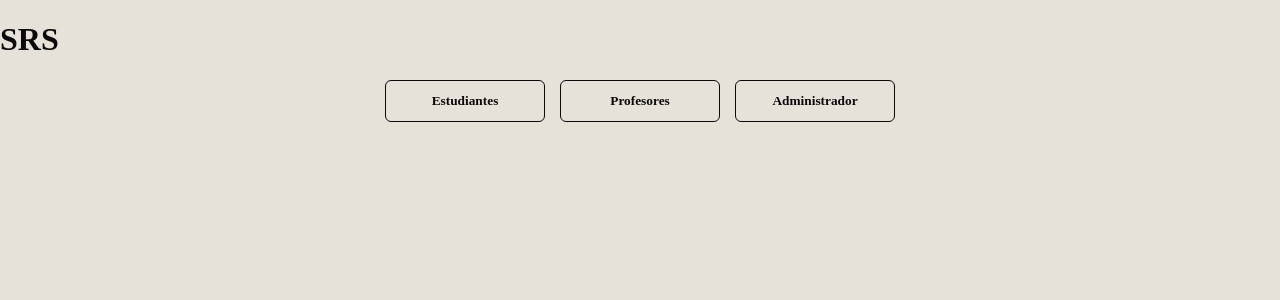
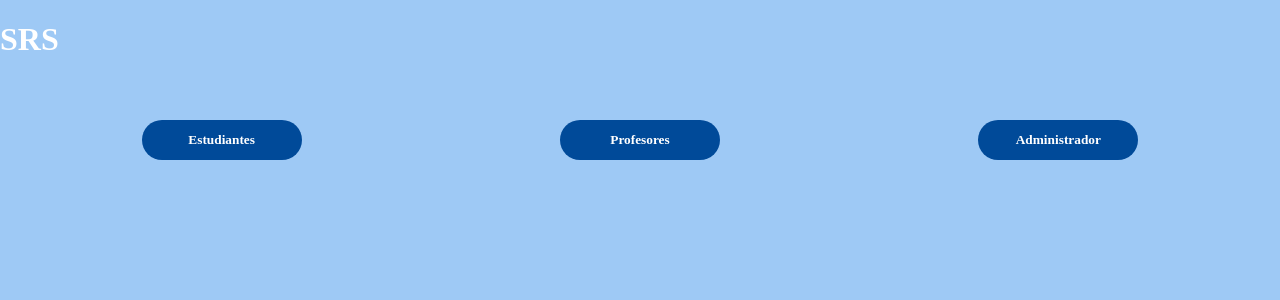
Before and after one commit to saratorress0/PaginaFroned, a React (Vite) app: page / in a window 1280 px wide. Shown: the top 300 px of the page. Built offline with nearby package versions, Linux system fonts and the light colour scheme.

Commit message:
Descripción de los cambios

```diff
--- a/package.json
+++ b/package.json
@@ -13,7 +13,7 @@
     "axios": "^1.10.0",
     "react": "^19.1.0",
     "react-dom": "^19.1.0",
-    "react-router-dom": "^7.6.2"
+    "react-router-dom": "^7.8.2"
   },
   "devDependencies": {
     "@eslint/js": "^9.25.0",
--- a/src/App.jsx
+++ b/src/App.jsx
@@ -1,13 +1,21 @@
 import React from "react";
-import './styles.css'
+import { BrowserRouter as Router, Routes, Route } from "react-router-dom";
+
+import './styles.css';
 import Botones from "./components/Botones";
+import AdminPanel from "./components/AdminPanel";
 
 function App() {
   return (
-    <div>
-      <h1>SRS</h1>
-      <Botones />
-    </div>
+    <Router>
+      <div>
+        <h1>SRS</h1>
+        <Routes>
+          <Route path="/" element={<Botones />} />
+          <Route path="/admin" element={<AdminPanel />} />
+        </Routes>
+      </div>
+    </Router>
   );
 }
 
--- /dev/null
+++ b/src/components/AdminPanel.jsx
@@ -0,0 +1,92 @@
+import React, { useState, useEffect } from "react";
+
+const AdminPanel = () => {
+  const [usuarios, setUsuarios] = useState([]);
+
+  const obtenerUsuarios = async () => {
+    try {
+      const res = await fetch("http://localhost:3003/api/usuarios");
+      const data = await res.json();
+      console.log("GET /api/usuarios response:", data);
+      setUsuarios(data);
+    } catch (error) {
+      console.error("Error al obtener usuarios", error);
+    }
+  };
+
+
+
+  const agregarUsuario = async () => {
+    const username = prompt("Nombre del usuario:");
+    const password = prompt("Contraseña del usuario:");
+
+    if (!username || !password) return alert("Campos requeridos");
+
+    try {
+      const res = await fetch("http://localhost:3003/api/usuarios", {
+        method: "POST",
+        headers: { "Content-Type": "application/json" },
+        body: JSON.stringify({ username, password }),
+      });
+
+      const data = await res.json();
+      console.log("POST /api/usuarios response status:", res.status);
+      console.log("POST /api/usuarios response body:", data);
+
+      if (res.ok) {
+        alert("Usuario agregado");
+        await obtenerUsuarios();
+      } else {
+        alert("Error al agregar usuario: " + (data.error || "Error desconocido"));
+      }
+    } catch (error) {
+      console.error("Error al agregar usuario", error);
+    }
+  };
+
+  const eliminarUsuario = async () => {
+    const id = prompt("ID del usuario a eliminar:");
+
+    if (!id) return;
+
+    try {
+      const res = await fetch(`http://localhost:3003/api/usuarios/${id}`, {
+        method: "DELETE",
+      });
+
+      if (res.ok) {
+        alert("Usuario eliminado");
+        obtenerUsuarios();
+      }
+    } catch (error) {
+      console.error("Error al eliminar usuario", error);
+    }
+  };
+
+
+
+  useEffect(() => {
+    obtenerUsuarios(); // Cargar usuarios al iniciar
+  }, []);
+
+  return (
+    <div style={{ padding: "20px" }}>
+      <h2>Gestión de Usuarios</h2>
+      <button onClick={agregarUsuario}>Añadir Usuario</button>
+      <button onClick={eliminarUsuario}>Eliminar Usuario</button>
+      <button onClick={obtenerUsuarios}>Actualizar Lista</button>
+
+      <ul>
+  {usuarios.map((u) => (
+    <li key={u.id}>
+      Nombre: {u.username} | Contraseña: {u.password}
+    </li>
+  ))}
+</ul>
+
+
+    </div>
+  );
+};
+
+export default AdminPanel;
--- a/src/components/Botones.css
+++ b/src/components/Botones.css
@@ -1,33 +1,53 @@
+/* Estilos generales para el body */
+body {
+  background-color: #9ec9f5; /* azul claro */
+  color: white;
+  font-family: "Source Sans Pro", Arial, sans-serif;
+  margin: 0;
+  padding: 0;
+}
+
+/* Tipografías para encabezados */
+h1, h2, h3 {
+  font-family: "Playfair Display", serif;
+  font-weight: 700;
+  color: white;
+}
+
+/* Botones adaptados al diseño azul oscuro */
 .boton {
-  background-color: transparent;
-  color: #0a0a0a; /* negro */
-  border: 1.5px solid #0a0a0a;
+  background-color: #004a99; /* azul oscuro */
+  color: white;
+  border: none;
   width: 160px;
   padding: 12px 32px;
   font-weight: 600;
-  font-family: "Playfair Display", serif; /* fuente elegante */
-  border-radius: 6px;
+  font-family: "Playfair Display", serif;
+  border-radius: 20px; /* más redondeado */
   cursor: pointer;
-  transition: background-color 0.3s ease, color 0.3s ease, transform 0.1s ease;
+  transition: background-color 0.3s ease, transform 0.1s ease;
+  text-align: center;
 }
 
 .boton:hover {
-  background-color: #0a0a0a; /* fondo negro */
-  color: #e6e1d9; /* beige */
+  background-color: #003366; /* azul más oscuro */
   transform: translateY(-2px);
 }
 
 .boton:active {
   transform: translateY(0);
 }
+
+/* Contenedor de botones */
 .contenedor-botones {
   display: flex;
-    justify-content: center;
+  justify-content: space-around;
   gap: 15px;
-    flex-wrap: wrap;
+  flex-wrap: nowrap;
+  padding: 40px 20px;
 }
 
-  /* -------- MODAL -------- */
+/* Modal */
 .modal-overlay {
   position: fixed;
   top: 0;
@@ -43,53 +63,68 @@
 }
 
 .modal-content {
-    background: #e6e1d9; /* beige */
+  background: #004a99; /* azul oscuro */
   padding: 40px 30px;
-    border-radius: 12px;
-    box-shadow: 0 8px 24px rgba(0, 0, 0, 0.15);
+  border-radius: 20px;
+  box-shadow: 0 8px 24px rgba(0, 0, 0, 0.3);
   font-family: 'Playfair Display', serif;
-    color: #0a0a0a;
+  color: white;
+  max-width: 350px;
+  display: flex;
+  flex-direction: column;
+  gap: 20px;
 }
 
-
+/* Botón cerrar modal */
 .cerrar-modal {
   position: absolute;
   top: 12px;
   right: 16px;
   font-size: 22px;
   font-weight: bold;
-    color: #999;
+  color: #ccc;
   cursor: pointer;
   transition: color 0.2s ease;
 }
 
 .cerrar-modal:hover {
-    color: #333;
+  color: white;
 }
 
+/* Formulario login */
 .form-login {
   display: flex;
   flex-direction: column;
   gap: 16px;
-    margin-top: 20px;
+}
+
+.form-login label {
+  font-size: 1.2rem;
+  color: white;
 }
 
 .form-login input {
-    border: 1.5px solid #0a0a0a;
-    border-radius: 6px;
-    padding: 12px 14px;
-    font-size: 15px;
+  background: none;
+  border: none;
+  border-bottom: 2px solid white;
+  border-radius: 0;
+  padding: 8px 0;
+  font-size: 1rem;
   font-family: "Source Sans Pro", Arial, sans-serif;
-    transition: border-color 0.2s ease, box-shadow 0.2s ease;
+  color: white;
+  outline: none;
+}
+
+.form-login input::placeholder {
+  color: #cdd9f9;
 }
 
 .form-login input:focus {
-    border-color: #7a7a5f; /* verde oliva */
-    box-shadow: 0 0 0 3px rgba(122, 122, 95, 0.3);
-    outline: none;
+  border-color: #a4c3ff;
+  box-shadow: 0 0 5px #a4c3ff;
 }
 
-
+/* Animación fadeIn */
 @keyframes fadeIn {
   from {
     opacity: 0;
--- a/src/components/Botones.jsx
+++ b/src/components/Botones.jsx
@@ -1,8 +1,13 @@
+import { useNavigate } from "react-router-dom";
+
 import React, { useState } from "react";
 import "./Botones.css";
 import { usuarios } from "../users"; // Importamos los usuarios
 
+
+
 function Botones() {
+  const navigate = useNavigate();
   const [usuarioSeleccionado, setUsuarioSeleccionado] = useState(null);
   const [mostrarModal, setMostrarModal] = useState(false);
   const [username, setUsername] = useState("");
@@ -47,7 +52,8 @@ function Botones() {
       } else if (usuarioValido.rol.toLowerCase() === "profesor") {
         window.location.href = "/profesor.html";
       } else if (usuarioValido.rol.toLowerCase() === "administrador") {
-        window.location.href = "/admin.html";
+        navigate("/admin");
+
       } else {
         alert(`Bienvenido ${usuarioValido.username} (${usuarioValido.rol})`);
       }
```
Also changed, not shown: 2 other files (tests, documents, lock files or other folders). Lines whose indentation alone changed are shown as unchanged.
